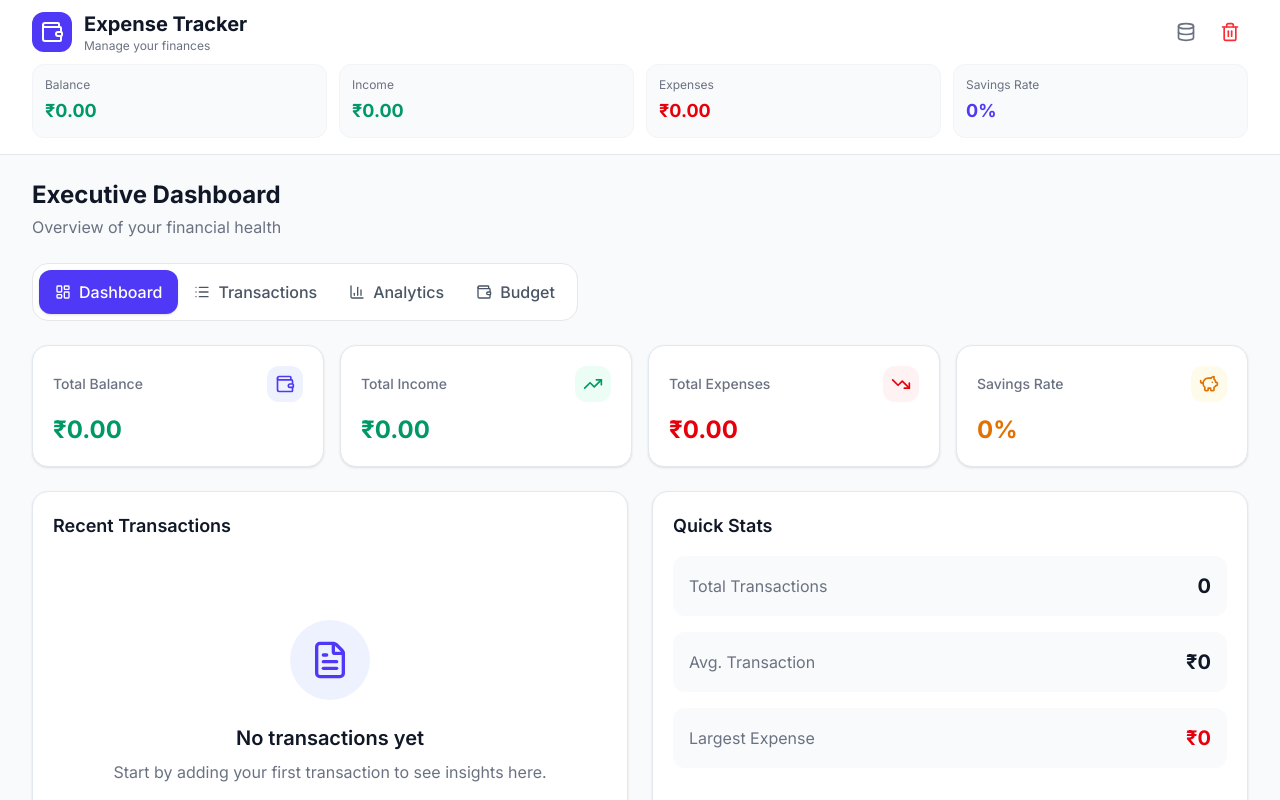
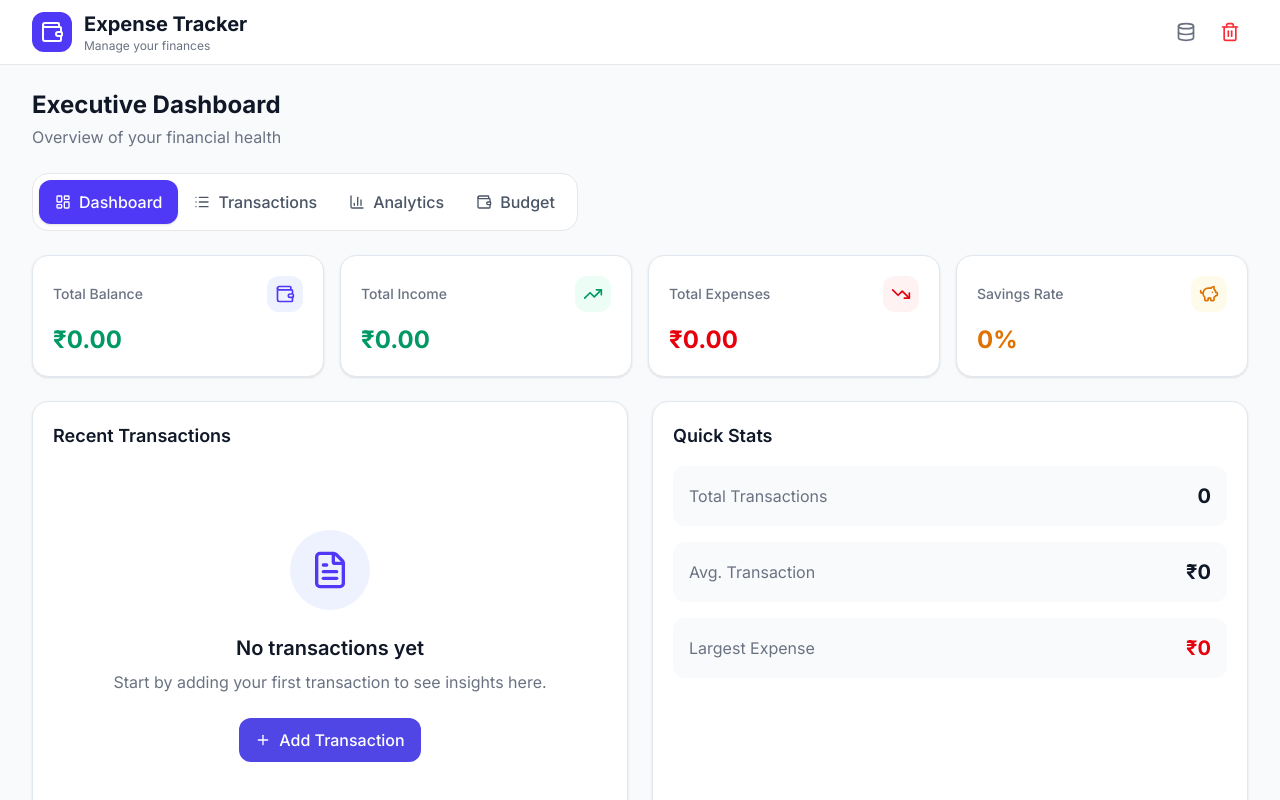
Before and after one commit to Devriz1/expense-tracker-pro, a React (Vite) app: page / in a window 1280 px wide. Shown: the top 800 px of the page. Built offline with nearby package versions, Linux system fonts and the light colour scheme.

Commit message:
dashboard updated

```diff
--- a/src/components/Header.tsx
+++ b/src/components/Header.tsx
@@ -4,10 +4,9 @@ import { useStore } from '../store/useStore';
 import Modal from './Modal';
 
 export default function Header() {
-  const { getSummary, clearAllTransactions, seedData } = useStore();
+  const { clearAllTransactions, seedData } = useStore();
   const [showClearModal, setShowClearModal] = useState(false);
   const [showSeedModal, setShowSeedModal] = useState(false);
-  const summary = getSummary();
 
   const handleClearAll = () => {
     clearAllTransactions();
@@ -50,31 +49,6 @@ export default function Header() {
             </button>
           </div>
         </div>
-
-        <div className="grid grid-cols-2 sm:grid-cols-4 gap-3 pb-4">
-          <div className="bg-gray-50 rounded-xl p-3 border border-gray-100">
-            <p className="text-xs text-gray-500 mb-1">Balance</p>
-            <p className={`text-lg font-bold ${summary.balance >= 0 ? 'text-emerald-600' : 'text-red-600'}`}>
-              ₹{summary.balance.toLocaleString('en-IN', { minimumFractionDigits: 2 })}
-            </p>
-          </div>
-          <div className="bg-gray-50 rounded-xl p-3 border border-gray-100">
-            <p className="text-xs text-gray-500 mb-1">Income</p>
-            <p className="text-lg font-bold text-emerald-600">
-              ₹{summary.totalIncome.toLocaleString('en-IN', { minimumFractionDigits: 2 })}
-            </p>
-          </div>
-          <div className="bg-gray-50 rounded-xl p-3 border border-gray-100">
-            <p className="text-xs text-gray-500 mb-1">Expenses</p>
-            <p className="text-lg font-bold text-red-600">
-              ₹{summary.totalExpenses.toLocaleString('en-IN', { minimumFractionDigits: 2 })}
-            </p>
-          </div>
-          <div className="bg-gray-50 rounded-xl p-3 border border-gray-100">
-            <p className="text-xs text-gray-500 mb-1">Savings Rate</p>
-            <p className="text-lg font-bold text-indigo-600">{summary.monthlySavingsRate}%</p>
-          </div>
-        </div>
       </div>
 
       <Modal
--- /dev/null
+++ b/src/components/StickySummary.tsx
@@ -0,0 +1,47 @@
+import type { Summary } from '../store/types';
+
+interface StickySummaryProps {
+  summary: Summary;
+}
+
+export default function StickySummary({ summary }: StickySummaryProps) {
+  const items = [
+    {
+      label: 'Balance',
+      value: `₹${summary.balance.toLocaleString('en-IN', { minimumFractionDigits: 2 })}`,
+      color: summary.balance >= 0 ? 'text-emerald-600' : 'text-red-600',
+    },
+    {
+      label: 'Income',
+      value: `₹${summary.totalIncome.toLocaleString('en-IN', { minimumFractionDigits: 2 })}`,
+      color: 'text-emerald-600',
+    },
+    {
+      label: 'Expenses',
+      value: `₹${summary.totalExpenses.toLocaleString('en-IN', { minimumFractionDigits: 2 })}`,
+      color: 'text-red-600',
+    },
+    {
+      label: 'Savings',
+      value: `${summary.monthlySavingsRate}%`,
+      color: 'text-indigo-600',
+    },
+  ];
+
+  return (
+    <div className="sticky top-16 z-30 bg-white/90 backdrop-blur-md border-b border-gray-200">
+      <div className="max-w-7xl mx-auto px-4 sm:px-6 lg:px-8">
+        <div className="flex items-center gap-6 overflow-x-auto scrollbar-hide py-3">
+          {items.map((item) => (
+            <div key={item.label} className="flex items-center gap-3 flex-shrink-0">
+              <div>
+                <p className="text-xs text-gray-500">{item.label}</p>
+                <p className={`text-base font-bold ${item.color}`}>{item.value}</p>
+              </div>
+            </div>
+          ))}
+        </div>
+      </div>
+    </div>
+  );
+}
```
Also changed, not shown: 1 other file (tests, documents, lock files or other folders).
